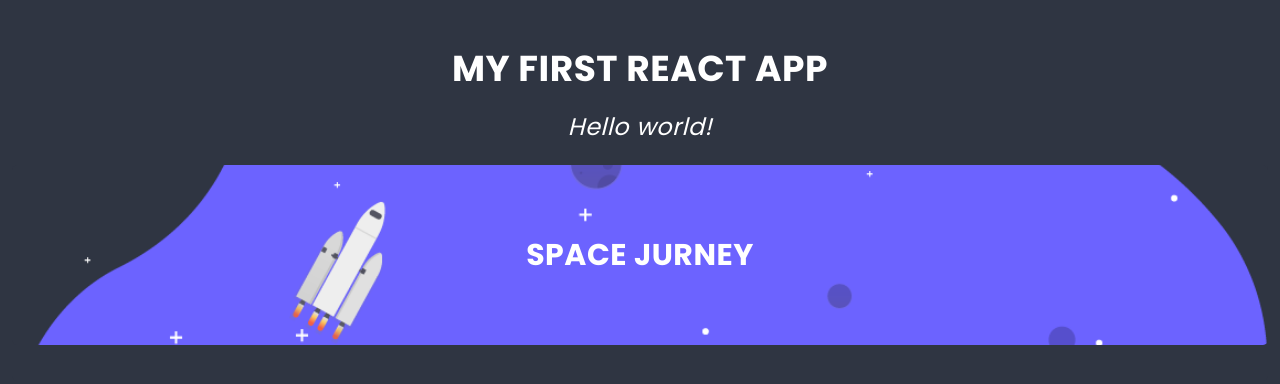
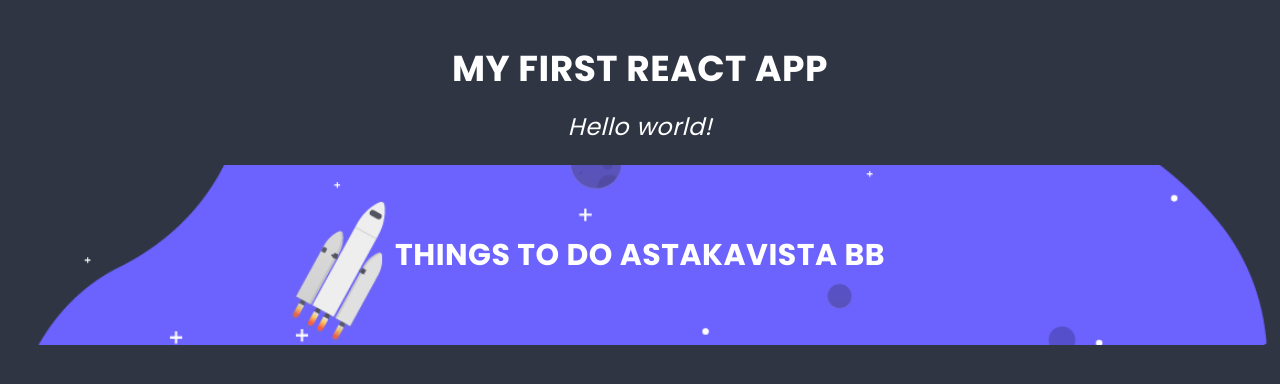
Before and after one commit to MaciekLubocki/React_Fundamentalz, a React app: page / in a window 1280 px wide. Shown: the top 384 px of the page. Built offline with nearby package versions, Linux system fonts and the light colour scheme.

Commit message:
props functionality add

```diff
--- a/src/components/App/App.js
+++ b/src/components/App/App.js
@@ -9,7 +9,7 @@ class App extends React.Component {
       <main className={styles.component}>
         <h1 className={styles.title}>My first React app</h1>
         <h2 className={styles.subtitle}>Hello world!</h2>
-        <List />
+        <List title='Things to do Astakavista BB' />
     </main>
     )
   }
--- a/src/components/Hero/Hero.js
+++ b/src/components/Hero/Hero.js
@@ -6,7 +6,7 @@ class Hero extends React.Component {
     return (
     <section className={styles.component}>
         <header className={styles.component}>
-            <h2 className={styles.title}>SpaCe Jurney</h2>
+            <h2 className={styles.title}>{this.props.titleText}</h2>
             <img className={styles.image} src="/src/components/Hero/space.png"></img>
         </header>
     </section>
--- a/src/components/List/List.js
+++ b/src/components/List/List.js
@@ -6,7 +6,7 @@ class List extends React.Component {
   render() {
     return (
     <section className={styles.component}>
-        <Hero />
+        <Hero titleText={this.props.title} />
     </section>
     )
   }
```
